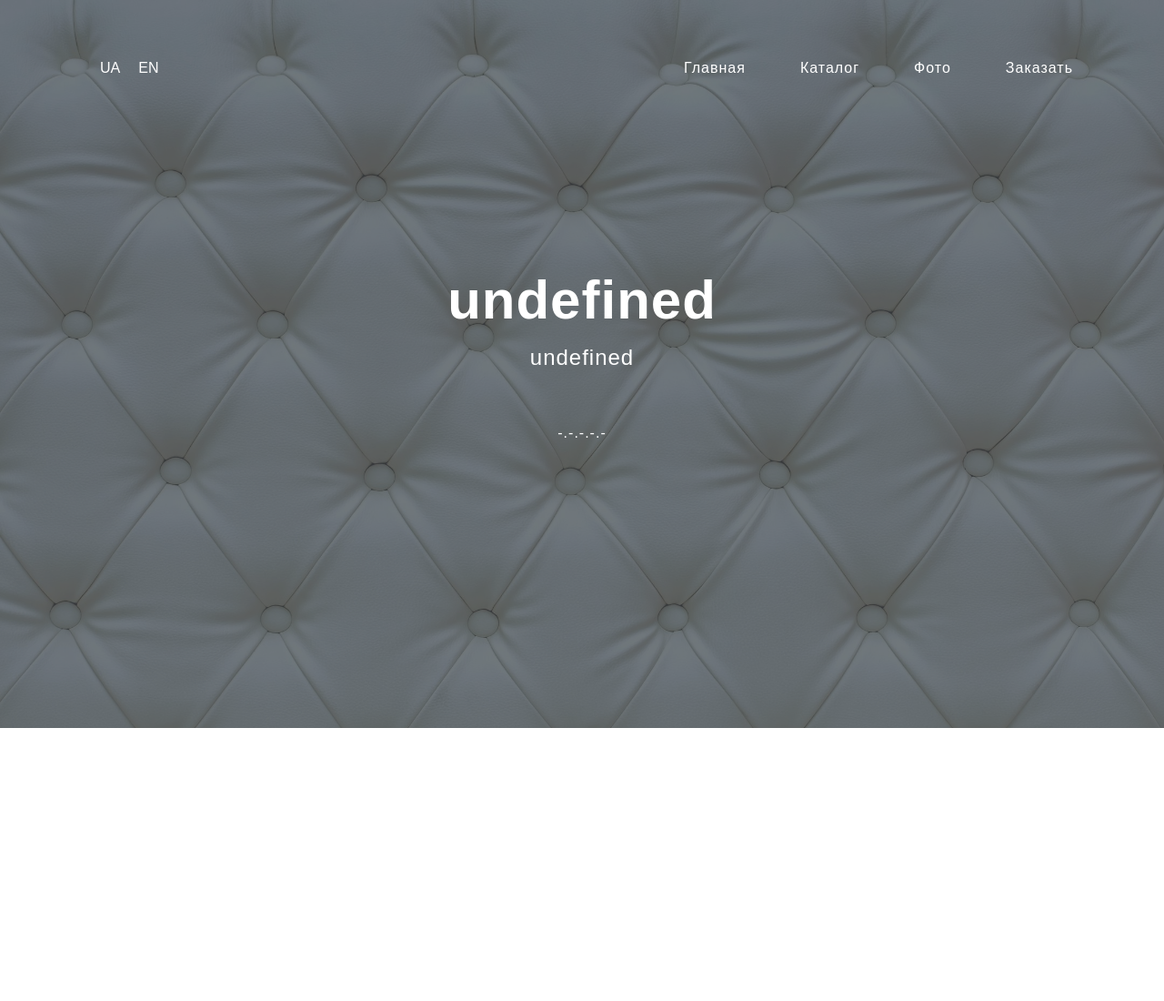
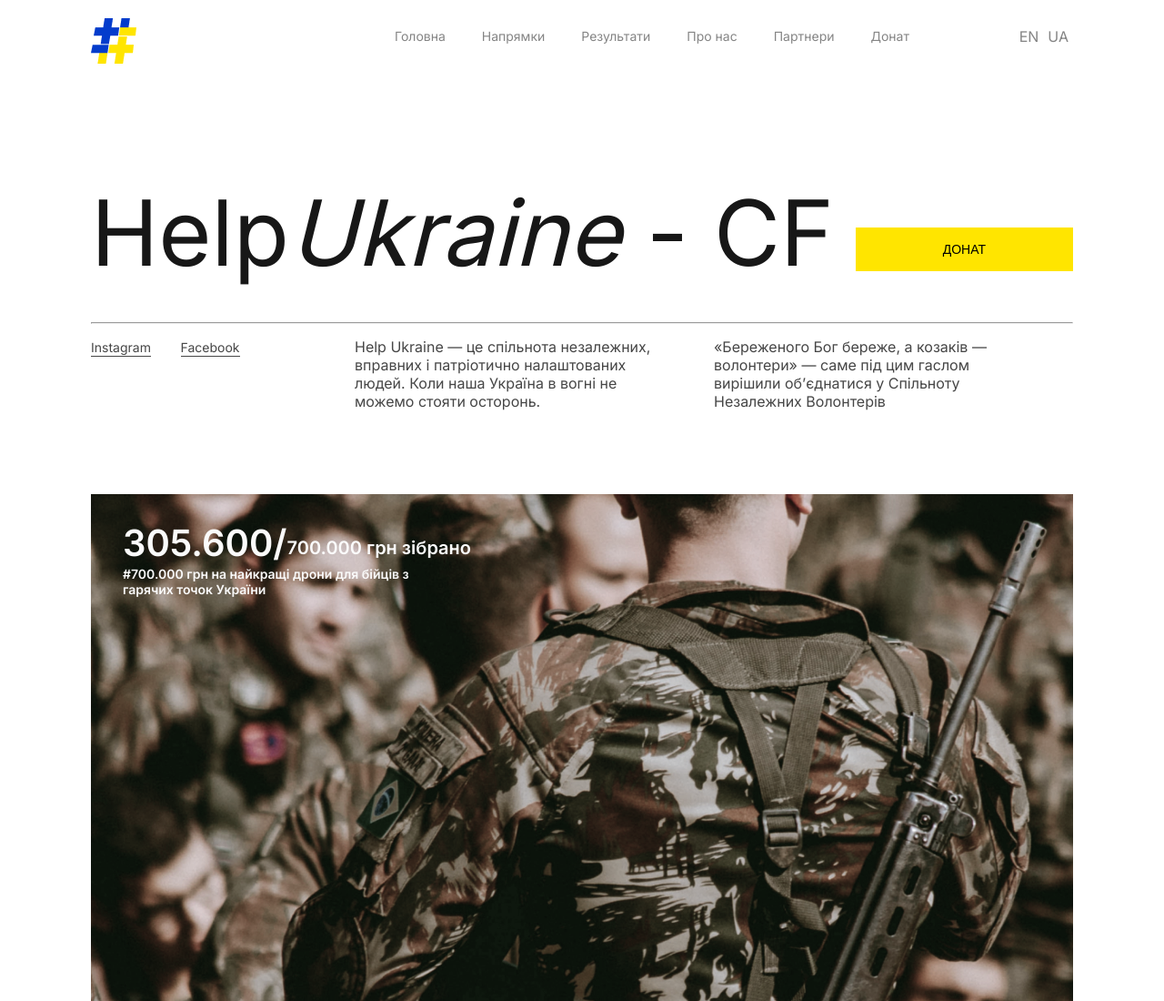
Before and after one commit to zaharandrienko/HelpUkraine, a plain HTML site: page index.html in a window 1280 px wide. Shown: the whole page at 91% size. Before the commit the page ends 800 px from the top, so only its background shows below. Drawn offline with Linux system fonts and the light colour scheme.

Commit message:
language change function add

```diff
--- a/index.html
+++ b/index.html
@@ -6,7 +6,10 @@
     <meta http-equiv="X-UA-Compatible" content="IE=edge">
     <meta name="viewport" content="width=device-width, initial-scale=1.0">
     <title>HelpUkraine - CF</title>
-    <link rel="icon" href="./assets/BACK.jpg">
+    <link rel="preconnect" href="https://fonts.googleapis.com">
+    <link rel="preconnect" href="https://fonts.gstatic.com" crossorigin>
+    <link href="https://fonts.googleapis.com/css2?family=Inter:wght@100;200;300;400;500;600;700;800;900&display=swap" rel="stylesheet">
+    <link rel="icon" href="./assets/logo.png">
     <link rel="stylesheet" href="./style.css">
     <script src="./main.js"></script>
     <script src="./text.js"></script>
@@ -15,27 +18,69 @@
 <body>
 
     <header>
-        <div href="#" class="networks">
-            <p class="network" id="ind-ua" onclick="ChangeLanguage('ua')">UA</p>
-            <p class="network" id="ind-en" onclick="ChangeLanguage('en')">EN</p>
+        <a href="#"><img class="logo" src="./assets/logo.png"></a>
+        <div href="#" class="languages">
+            <p class="language" id="ind-ua" onclick="ChangeLanguage('ua')">UA</p>
+            <p class="language" id="ind-en" onclick="ChangeLanguage('en')">EN</p>
         </div>
         <nav>
-            <li><a href="#">Главная</a></li>
-            <li><a href="#katalog">Каталог</a></li>
-            <li><a href="#otziv">Фото</a></li>
-            <li><a href="#zakaz">Заказать</a></li>
+            <li class="linePush1"><a href="#main">Головна</a></li>
+            <li class="linePush2"><a href="#">Напрямки</a></li>
+            <li class="linePush3"><a href="#">Результати</a></li>
+            <li class="linePush4"><a href="#">Про нас</a></li>
+            <li class="linePush5"><a href="#">Партнери</a></li>
+            <li class="linePush6"><a href="#">Донат</a></li>
+            <div class="line"></div>
         </nav>
     </header>
 
-    <section class="hero">
-        <div class="background-image" style="background-image: url(assets/BACK.jpg);"></div>
-        <h1 class="lang-title">Переклад</h1>
-        <h3 class="lang-title2">Переклад2</h3>
-        <a href="#zakaz" class="btn">-.-.-.-.-</a>
+    <section class="main" id="main">
+        <div class="main-title">
+            <h1>Help</h1>
+            <h1 class="ukraine">Ukraine&nbsp</h1>
+            <h1>- CF</h1>
+            <button>Донат</button>
+        </div>
+        <hr>
+        <div class="main-text">
+            <span>Instagram</span>
+            <span>Facebook</span>
+            <p>«Береженого Бог береже, а козаків —волонтери» — саме під цим гаслом вирішили об’єднатися у Спільноту Незалежних Волонтерів</p>
+            <p>Help Ukraine — це спільнота незалежних, вправних і патріотично налаштованих людей. Коли наша Україна в вогні не можемо стояти осторонь.  </p>
+        </div>
+        <div class="main-photo">
+            <div class="textContainer">
+                <h1>305.600/</h1>
+                <h3>700.000 грн зібрано</h3>
+            </div>
+            <p>#700.000 грн на найкращі дрони для бійців з гарячих точок України</p>
+        </div>
     </section>
 
+    <section class="ways">
+
+    </section>
+
+
+
+
+
+
+
+
+
+    <!-- <div class="cursor"></div>
+    <div class="cursor2"></div> -->
     <script>
         ChangeHash();
+
+        // var cursor = document.querySelector(".cursor");
+        // var cursor2 = document.querySelector(".cursor2");
+
+        // document.addEventListener("mousemove",function(e){
+        //     cursor.style.cssText = cursor2.style.cssText =  "left: " + e.clientX + "px; top: " + e.clientY + "px;";
+        // });
+
     </script>
 </body>
 
--- a/main.js
+++ b/main.js
@@ -12,14 +12,17 @@ function ChangeLanguage(x){
 function ChangeHash(){
     let hash = window.location.hash;
     hash = hash.substr(1);
-    console.log(hash)
+
     if(!allLang.includes(hash)){
         location.href = window.location.pathname + '#en';
         location.reload();
     }
 
-    // document.querySelector('.lang-title').innerHTML = textArr['title'][hash]
-    for(let key in textArr)(
-        document.querySelector('.lang-'+key).innerHTML = textArr[key][hash]
-    )
+    document.querySelector('#ind-' + hash).classList.add('active')
+    // document.querySelector('#' + hesh).classList.add('active')
+
+
+    // for(let key in textArr)(
+    //     document.querySelector('.lang-'+key).innerHTML = textArr[key][hash]
+    // )
 }
--- a/style.css
+++ b/style.css
@@ -6,11 +6,12 @@
 	margin: 0;
 	padding: 0;
 	box-sizing: border-box;
+	letter-spacing: 0px;
 }
 
 html{
-	font-family: 'Montserrat', sans-serif;
-	color: #555;
+	font-family: 'Inter', sans-serif;
+	color: #171717;
 	scroll-behavior: smooth;
 }
 
@@ -31,12 +32,41 @@ a:hover{
 }
 
 section{
-	display: flex;
-	flex-direction: column;
-	align-items: center;
+	padding: 0px 100px;
+}
 
-	padding: 125px 100px;
+/* .cursor{
+	position: fixed;
+	width: 50px;
+	height: 50px;
+	border: 1px solid rgba(0, 0, 0, 0.162);
+	border-radius: 50%;
+	left: 0;
+	top: 0;
+	pointer-events: none;
+	transform: translate(-50%, -50%);
+	transition: 10ms;
+
 }
+.cursor2{
+	position: fixed;
+	width: 8px;
+	height: 8px;
+	background-color: rgba(0, 0, 0, 0.182);
+	background-size: cover;
+	border-radius: 50%;
+	left: 0;
+	top: 0;
+	pointer-events: none;
+	transform: translate(-50%, -50%);
+	transition: 200ms;
+}
+header:hover ~ .cursor2{
+	width: 40px;
+	height: 40px;
+	background-color: rgba(0, 17, 255, 0.132);
+} */
+
 
 @media (max-width: 1000px){
 
@@ -55,6 +85,18 @@ section{
 }
 
 
+
+
+
+
+
+
+
+
+
+
+
+
 /*-------------
  	Header
 -------------*/
@@ -65,11 +107,7 @@ header{
 	left: 0;
 	z-index: 10;
 	width: 100%;
-	display: flex;
-	justify-content: space-between;
-	align-items: center;
-	color: #fff;
-	padding: 35px 100px 0;
+	padding: 0px 100px;
 	background-color: #00000000;
 	transition: all 0.5s;
 }
@@ -80,42 +118,120 @@ header{
 	transition: all 0.5s;
 }
 
+.logo{
+	width: 50px;
+	height: 50px;
+	margin-top: 20px;
+}
+
 header h2{
 	font-family: 'Montserrat', sans-serif;
 }
 
 header p{
-	float: left;
+	float: right;
 	margin-left: 10px;
 }
 
-.network{
-	float: left;
-	margin: 0px 10px;
+.languages{
+	float: right;
+	width: 160px;
+	height: 80px;
+	line-height: 80px;
 }
 
-header nav{
-	display: flex;
+.language{
+	margin: 0px 5px;
+	cursor: pointer;
+	color: #858585;
+	transition: all 200ms;
 }
 
-header nav li{
-	margin: 0 30px;
-	letter-spacing: 1px;
+.language:hover{
+	color: #171717;
+	transition: all 200ms;
+}
+
+.active{
+	color: #0041E9;
+}
+
+.active:hover{
+	color: #0048ff;
+}
+
+nav{
+	display: flex;
+	position: relative;
+	align-items: center;
+	float: right;
+	height: 80px;
+}
+/* .line{
+	position: absolute;
+	width: 0px;
+	height: 0.5px;
+	background-color: #171717;
+	bottom: 30px;
+	left: 0px;
+	transition: 400ms;
+}
+.linePush1:hover ~ .line{
+	width: 63px;
+	transition: 400ms;
+}
+.linePush2:hover ~ .line{
+	left: 103px;
+	width: 77px;
+	transition: 400ms;
+}
+.linePush3:hover ~ .line{
+	left: 220px;
+	width: 86px;
+	transition: 400ms;
+}
+.linePush4:hover ~ .line{
+	left: 346px;
+	width: 61px;
+	transition: 400ms;
+}
+.linePush5:hover ~ .line{
+	left: 448px;
+	width: 74px;
+	transition: 400ms;
+}
+.linePush6:hover ~ .line{
+	left: 563px;
+	width: 45px;
+	transition: 400ms;
+} */
+
+nav li{
+	float: right;
+	margin: 0 20px;
+	padding: 0px 0px;
+	font-size: 14px;
+	color: #858585;
+	border-bottom: 1px #ffffff solid;
+	transition: 50ms;
+}
+
+nav li:hover{
+	color: #171717;
+	border-bottom: 1px #171717 solid;
+	transition: 50ms;
 }
 
 header nav li:first-child{
 	margin-left: 0;
+	padding-left: 0;
 }
 
 header nav li:last-child{
 	margin-right: 0;
+	padding-right: 0;
 }
 
-.networks{
-	width: 290px;
-	height: 80px;
-	line-height: 80px;
-}
 
 
 .logo-img{
@@ -143,72 +259,140 @@ header nav li:last-child{
 
 
 
+
+
+
+
+
+
+
+
+
+
+
+
+
+
 /*----------------
- 	Hero Section
+ 	Main Section
 ----------------*/
 
-.hero{
+.main{
 	position: relative;
-	justify-content: center;
 	min-height: 100vh;
-	color: #fff;
-	text-align: center;
+	width: 100%;
 	letter-spacing: 1px;
-	font-size: 25 px;
+	padding-top: 195px;
 }
 
-.hero .background-image{
-	position: absolute;
-	top: 0;
-	left: 0;
+.main-title{
 	width: 100%;
-	height: 100%;
-	background-size: cover;
-	background-color: #222222;
-	z-index: -1;
+	height: 125px;
+}
+.main-title h1{
+	font-size: 100px;
+	font-weight: 400;
+	margin: 0px;
+	padding: 0;
+	min-width: 200px;
+	float: left;
 }
 
-.hero .background-image:after{
-	content: '';
-	position: absolute;
-	top: 0;
-	left: 0;
-	width: 100%;
-	height: 100%;
-	background-color: #414a4f;
-	opacity: 0.75;
+.ukraine{
+	font-style: italic;
 }
 
-.hero h1{
-	font: bold 60px 'Montserrat', sans-serif;
-	margin-bottom: 15px;
+.main-title button{
+	float: right;
+	font-size: 14px;
+	text-transform: uppercase;
+	border: none;
+	margin-top: 55px;
+	padding: 16px 96px;
+	background-color: #FFE500;
+	cursor: pointer;
 }
 
-.hero h3{
-	font: normal 24px 'Montserrat', sans-serif;
-	margin-bottom: 40px;
+.main hr{
+	display: block;
+	width: 100%;
+	margin-top: 34px;
 }
 
-.hero a.btn{
-	padding: 20px 46px;
+.main-text{
+	width: 100%;
+	height: 172px;
+	margin-top: 15px;
+	color: #464646;
+	letter-spacing: 0.1px;
 }
-
+.main-text span{
+	font-size: 14px;
+	margin-right: 28px;
+	padding-bottom: 1px;
+	border-bottom: 1px #464646 solid;
+	cursor: pointer;
+}
+.main-text p{
+	font-size: 16px;
+	width: 355px;
+	float: right;
+	margin-right: 40px;
+}
+.main-photo{
+	max-width: 100%;
+	min-height: 557px;
+	background-image: url(./assets/pexels-imprensa-agruban®-9432322\ 1.png);
+	background-size: cover;
+	background-position: center;
+	color: #FBFBFB;
+	padding: 29px 35px;
+}
+.main-photo h1{
+	float: left;
+	font-size: 40px;
+	font-weight: 600;
+}
+.main-photo h3{
+	float: left;
+	font-size: 20px;
+	font-weight: 600;
+	margin-top: 18px;
+}
+.textContainer{
+	width: 100%;
+	height: 50px;
+}
+.main-photo p{
+	font-size: 14px;
+	font-weight: 600;
+	width: 350px;
+}
 @media (max-width: 800px){
 
-	.hero{
+	.main{
 		min-height: 600px;
 	}
 
-	.hero h1{
+	.main h1{
 		font-size: 48px;
 	}
 
-	.hero h3{
+	.main h3{
 		font-size: 24px;
 	}
 
-	.hero a.btn{
-		padding: 15px 40px;
-	}
 
 }
+
+/*----------------
+ 	Ways Section
+----------------*/
+
+.ways{
+	position: relative;
+	min-height: 100vh;
+	width: 100%;
+	letter-spacing: 1px;
+	padding-top: 195px;
+}
--- a/text.js
+++ b/text.js
@@ -1,7 +1,7 @@
 const textArr = {
     'title' : {
-        'ua' : 'Переклад',
-        'en' : 'Translation',
+        'ua' : 'HelpUkraine - CF',
+        'en' : 'HelpUkraine - CF',
     },
     'title2' : {
         'ua' : 'Переклад2',
```
Also changed, not shown: assets/BACK.jpg (deleted), assets/logo.png (added), assets/pexels-imprensa-agruban®-9432322 1.png (added).
